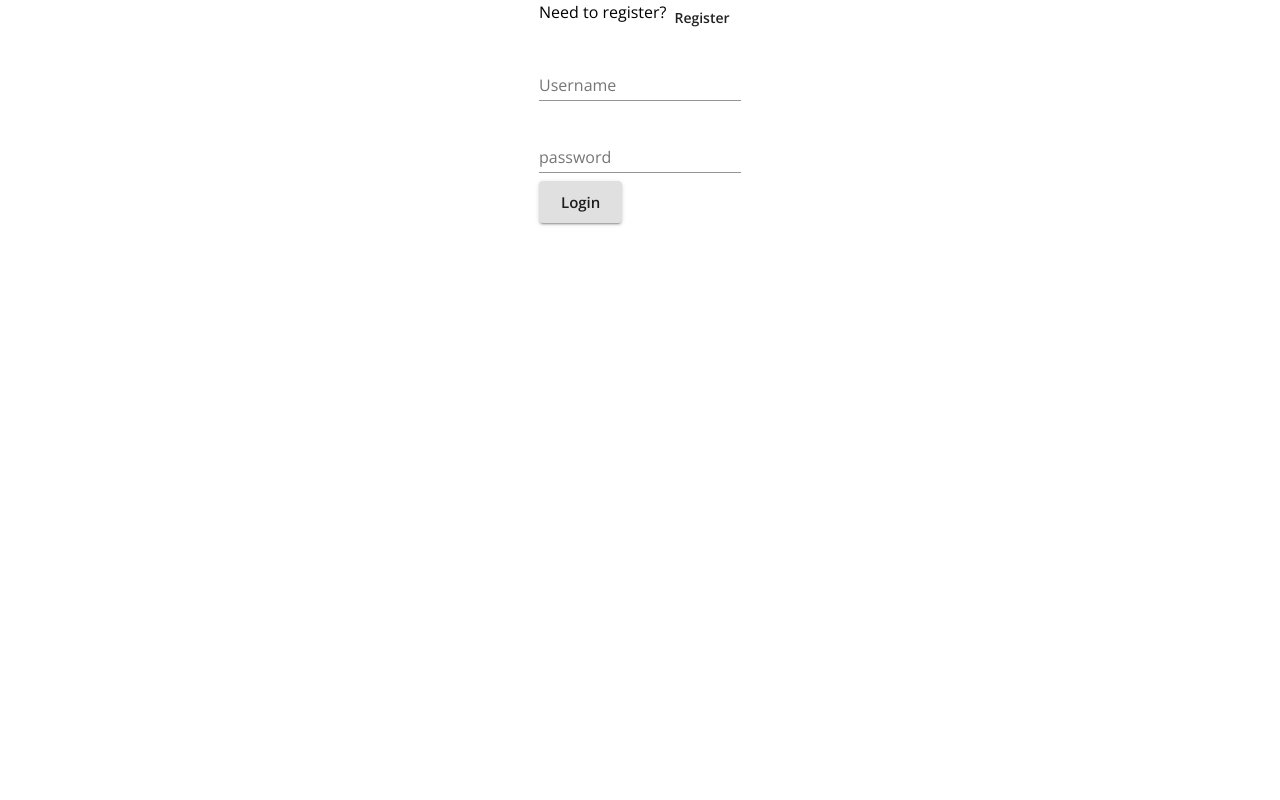
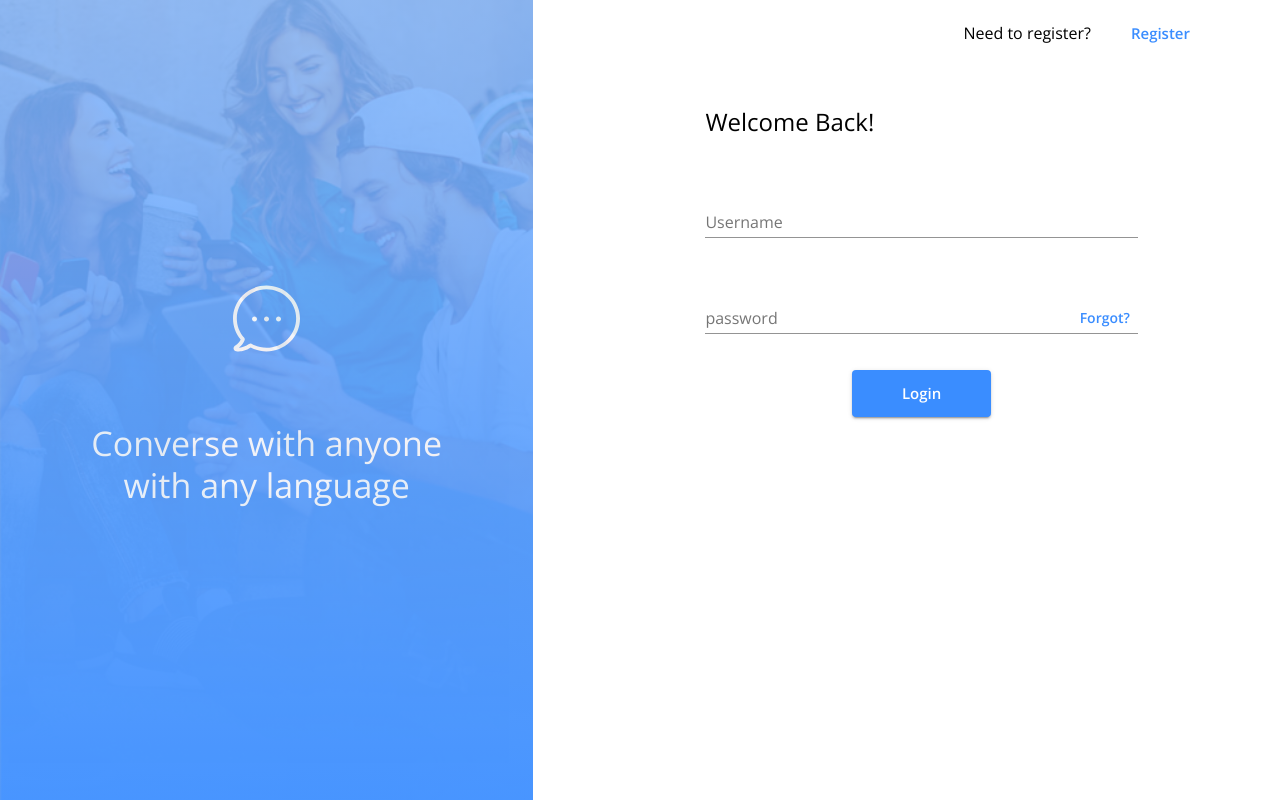
Before and after one commit to slewis80/messenger-app, a React (Create React App) app in the folder client/: page /login in a window 1280 px wide. Built offline with nearby package versions, Linux system fonts and the light colour scheme; no server answers.

Commit message:
updated UI for login screen

```diff
--- a/client/src/Login.js
+++ b/client/src/Login.js
@@ -8,12 +8,63 @@ import {
   Button,
   FormControl,
   TextField,
+  InputAdornment,
+  makeStyles,
 } from "@material-ui/core";
 import { login } from "./store/utils/thunkCreators";
+
+const useStyles = makeStyles(() => ({
+  root: {
+    height: '100vh'
+  },
+  button: {
+    margin: '20px 10px 30px 10px',
+    padding: '10px 50px',
+  },
+  heading: {
+    margin: '10px 10px 10px 0px',
+    padding: '10px 30px 10px 0px',
+  },
+  sidebar: {
+    backgroundImage: 'url(http://localhost:3000/assets/images/bg-img.png)',
+    backgroundRepeat: 'no-repeat',
+    textAlign: 'center',
+    width: '100%',
+    backgroundSize: 'cover',
+    margin: '0',
+  },
+  sidebarOverlay: {
+    display: 'flex',
+    flexDirection: 'column',
+    alignItems: 'center',
+    justifyContent: 'center',
+    backgroundImage: 'linear-gradient(to top, #3A8DFF, #86B9FF)',
+    opacity: '85%',
+    width: '100%',
+    height: '100%',
+    backgroundSize: 'cover',
+    color: 'white',
+    fontFamily: 'OpenSans - semibold, regular',
+  },
+  paper: {
+    display: 'flex',
+    flexDirection: 'column',
+    padding: '0 50px',
+    marginLeft: '30px',
+  },
+  form: {
+    display: 'flex',
+    flexDirection: 'column',
+    justifyContent: 'center',
+    alignItems: 'center',
+    padding: '20px',
+  }
+}));
 
 const Login = (props) => {
   const history = useHistory();
   const { user, login } = props;
+  const classes = useStyles();
 
   const handleLogin = async (event) => {
     event.preventDefault();
@@ -28,40 +79,76 @@ const Login = (props) => {
   }
 
   return (
-    <Grid container justify="center">
-      <Box>
-        <Grid container item>
-          <Typography>Need to register?</Typography>
-          <Button onClick={() => history.push("/register")}>Register</Button>
+    <Grid container justify="center" className={classes.root}>
+
+      <Grid item xs={false} sm={false} md={5} lg={5} className={classes.sidebar}>
+        <Box className={classes.sidebarOverlay}>
+          <img src="http://localhost:3000/assets/images/bubble.svg" alt="chat bubble"
+            className={classes.button} />
+          <Typography variant="h4" className={classes.button}>
+            Converse with anyone<br/>with any language
+          </Typography>
+        </Box>
       </Grid>
-        <form onSubmit={handleLogin}>
-          <Grid>
-            <Grid>
-              <FormControl margin="normal" required>
+
+      <Grid item xs={12} sm={12} md={7} lg={7}>
+
+      <Box className={classes.paper}>
+
+        <Grid container justifyContent="flex-end" alignItems="center" md={12}>
+          <Typography className={classes.heading}>Need to register?</Typography>
+          <Button onClick={() => history.push("/register")}
+            className={classes.heading}
+            color="primary" size="large">Register</Button>
+        </Grid>
+
+        <form onSubmit={handleLogin} className={classes.form}>
+          <Grid container md={9} >
+
+            <Typography variant="h5" justify="flex-start" className={classes.heading}>Welcome Back!</Typography>
+
+            <Grid container justifyContent="center" md={12}>
+              <FormControl margin="normal" required fullWidth>
                 <TextField
+                  color="primary"
+                  margin="normal"
                   aria-label="username"
                   label="Username"
                   name="username"
                   type="text"
                 />
               </FormControl>
-            </Grid>
-            <FormControl margin="normal" required>
+
+              <FormControl margin="normal" required fullWidth>
                 <TextField
+                  color="primary"
+                  margin="normal"
                   label="password"
                   aria-label="password"
                   type="password"
                   name="password"
+                  InputProps={{ endAdornment:
+                    <InputAdornment position="end">
+                      <Button color="primary">Forgot?</Button>
+                    </InputAdornment>
+                  }}
                 />
               </FormControl>
-            <Grid>
-              <Button type="submit" variant="contained" size="large">
+            </Grid>
+
+            <Grid container item justifyContent="center" md={12}>
+              <Button type="submit" variant="contained" size="large" color="primary"
+                className={classes.button}>
                 Login
               </Button>
             </Grid>
+
           </Grid>
         </form>
+
       </Box>
+      </Grid>
+
     </Grid>
   );
 };
--- a/client/src/components/Sidebar/ChatContent.js
+++ b/client/src/components/Sidebar/ChatContent.js
@@ -45,7 +45,6 @@ const useStyles = makeStyles((theme) => ({
 
 const ChatContent = (props) => {
   const classes = useStyles();
-  console.log(props)
 
   const { conversation } = props;
   const { latestMessageText, otherUser } = conversation;
```
Lines whose indentation alone changed are shown as unchanged.
